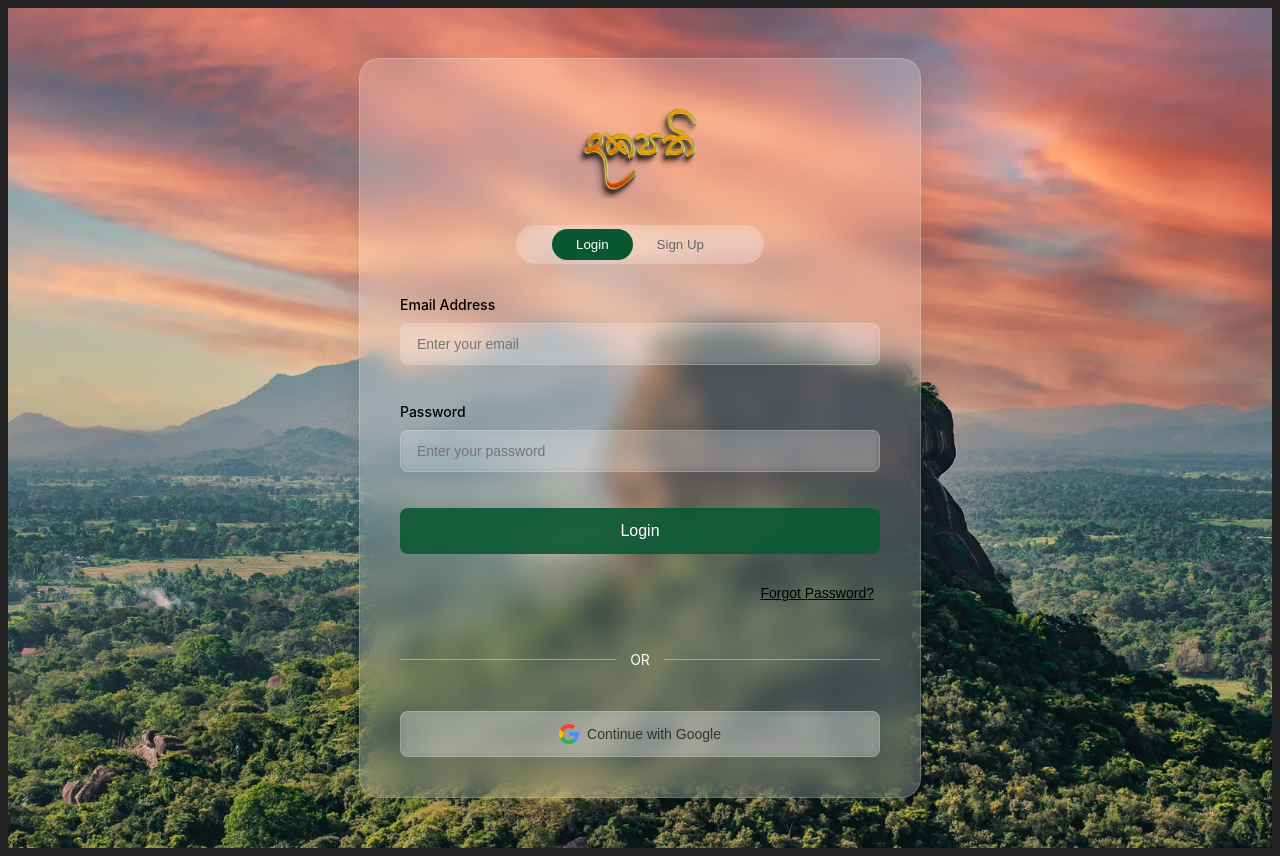
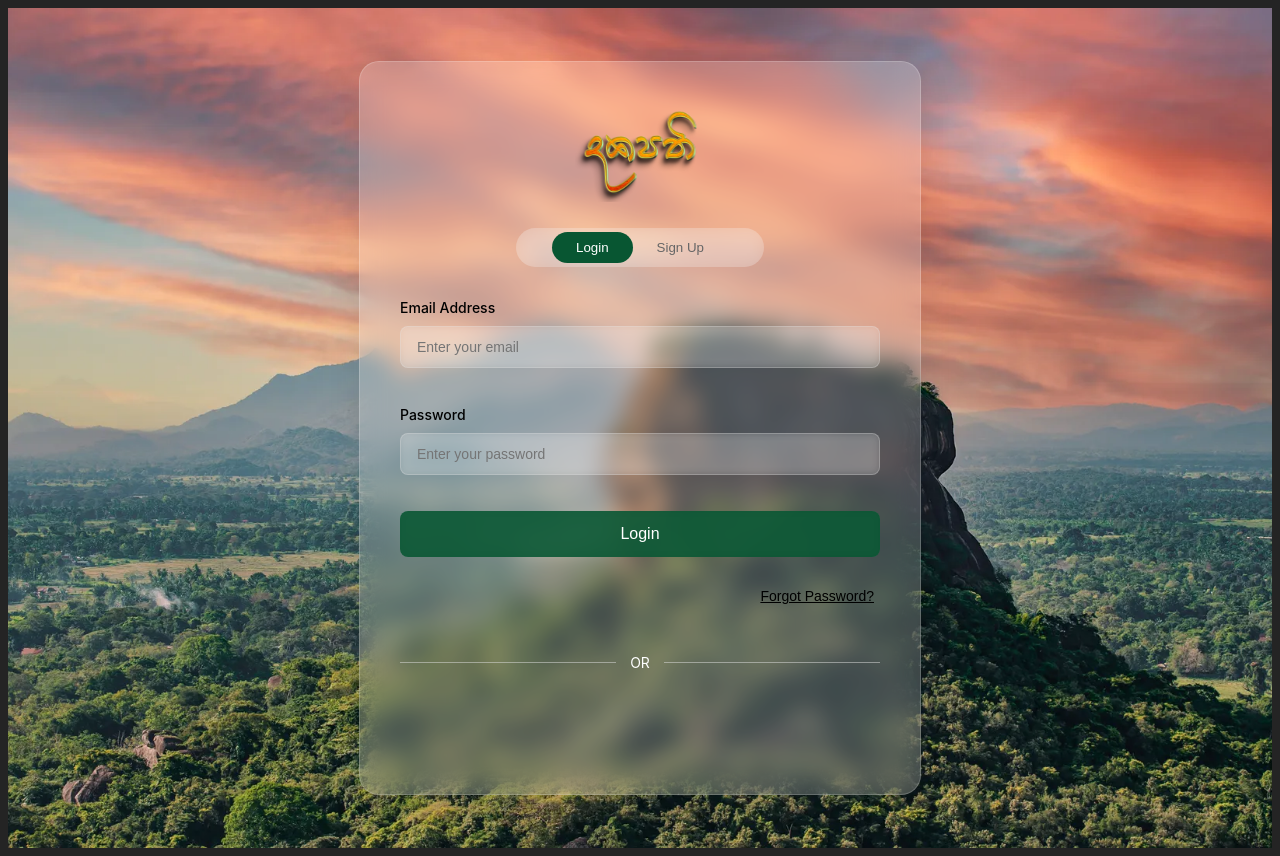
Before and after one commit to daneezza/dakapathi-tax-app-sdgp-cs134, a React (Vite) app in the folder frontend/: page / in a window 1280 px wide. Built offline with nearby package versions, Linux system fonts and the light colour scheme.

Commit message:
Google OAuth integration complete

```diff
--- a/frontend/src/components/auth/AuthForm.jsx
+++ b/frontend/src/components/auth/AuthForm.jsx
@@ -3,6 +3,8 @@ import icon1 from '../../assets/icons/google.png';
 import { getErrorMessage } from '../../utils/validations.jsx';
 import PropTypes from 'prop-types';
 import axios from 'axios';
+import { GoogleOAuthProvider, GoogleLogin } from '@react-oauth/google';
+
 
 const LoginForm = ({ handleSubmit, handleGoogleAuth, handleForgotPassword }) => {
   LoginForm.propTypes = {
@@ -96,14 +98,13 @@ const LoginForm = ({ handleSubmit, handleGoogleAuth, handleForgotPassword }) =>
         <span>OR</span>
       </div>
 
-      <button type="button" className="google-auth-button" onClick={handleGoogleAuth}>
-        <img
-          src={icon1}
-          alt="Google Icon"
-          style={{width: '20px', height: '20px', marginRight: '8px'}}
+      <GoogleOAuthProvider clientId="679581367699-66o5c2qal7hebctt339eiatt1gqhmk26.apps.googleusercontent.com">
+        <GoogleLogin
+          onSuccess={(credentialResponse) => handleGoogleAuth(credentialResponse)}
+          onFailure={(error) => console.error('Google login failed:', error)}
         />
-        Continue with Google
-      </button>
+      </GoogleOAuthProvider>
+
     </form>
   );
 };
--- a/frontend/src/main.jsx
+++ b/frontend/src/main.jsx
@@ -2,9 +2,12 @@ import { StrictMode } from 'react'
 import { createRoot } from 'react-dom/client'
 import './styles/global.css'
 import App from './App.jsx'
+import { GoogleOAuthProvider } from '@react-oauth/google';
 
 createRoot(document.getElementById('root')).render(
   <StrictMode>
-    <App />
+    <GoogleOAuthProvider clientId="679581367699-66o5c2qal7hebctt339eiatt1gqhmk26.apps.googleusercontent.com">
+      <App />
+    </GoogleOAuthProvider>
   </StrictMode>
 )
--- a/frontend/src/pages/Login.jsx
+++ b/frontend/src/pages/Login.jsx
@@ -12,8 +12,16 @@ const Login = () => {
   const [errorMessage, setErrorMessage] = useState('');
   const [showForgotPassword, setShowForgotPassword] = useState(false);
 
-  const handleGoogleAuth = () => {
-    console.log('Google auth clicked');
+  const handleGoogleAuth = async (credentialResponse) => {
+    try {
+      const { credential } = credentialResponse;
+      const response = await axios.post('http://localhost:3000/api/auth/google-signin', { token: credential });
+      alert(response.data.message);
+      console.log('Google Sign-In successful:', response.data);
+    } catch (error) {
+      console.error('Google Sign-In failed:', error);
+      alert('Google Sign-In failed. Please try again.');
+    }
   };
 
   const handleSubmit = async(e,formData) => {
```
